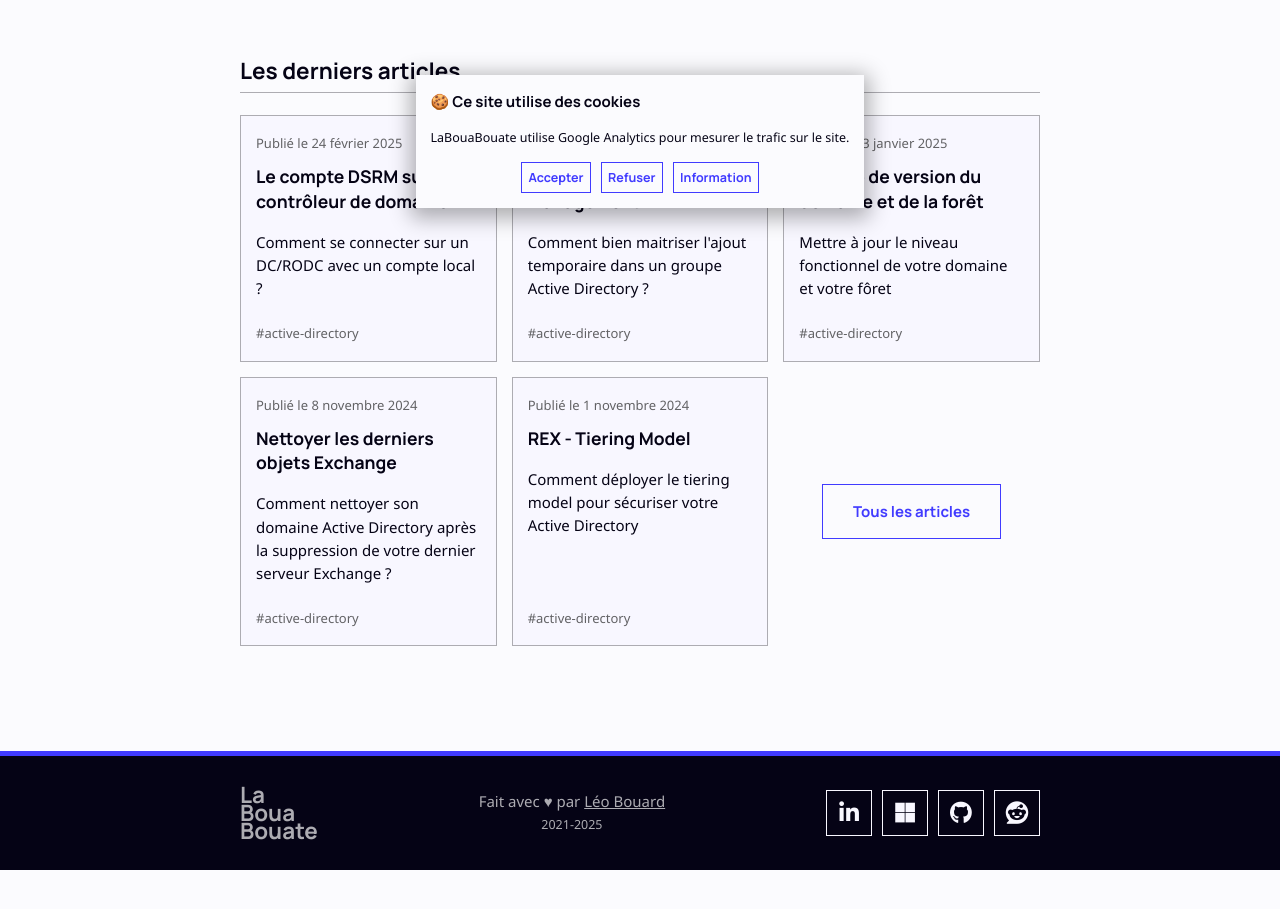
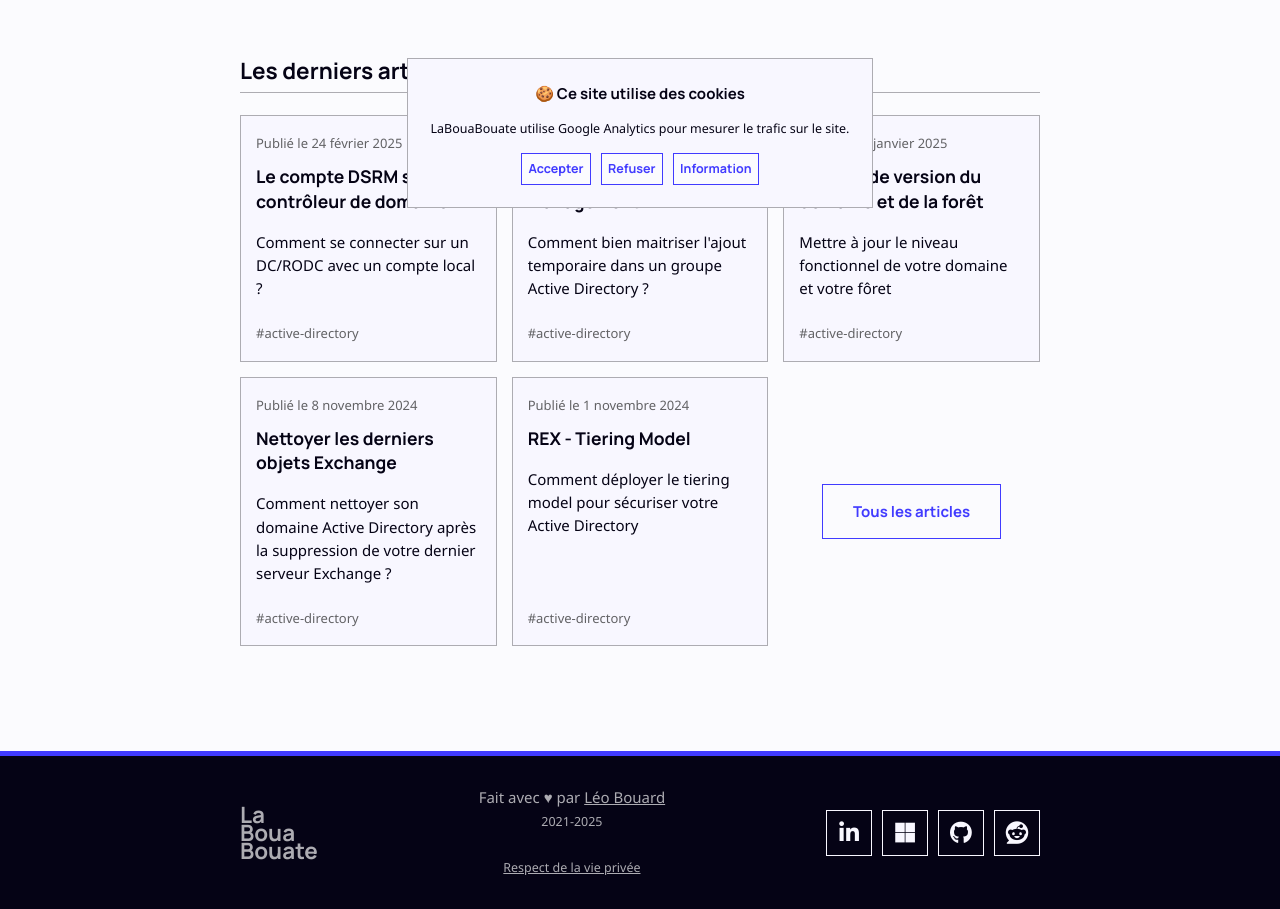
Before and after one commit to leobouard/leobouard.github.io, a Jekyll site: the page built from _pages/index.html, in a window 1280 px wide. Shown: the part 677-1586 px from the top of the page. Built offline with Jekyll 4.4.1, drawn with Linux system fonts in a browser that asks for light colours; nearby versions of some CDN libraries; some web fonts are replaced; before the commit the page ends 1547 px from its top, so only the background shows below that.

Commit message:
Mise à jour des cookies

```diff
--- a/_includes/cookie-consent.html
+++ b/_includes/cookie-consent.html
@@ -54,5 +54,4 @@
     document.getElementById('cookie-notice').style.display = 'none';
     location.reload();
   });
-
 </script>
--- a/_includes/footer.html
+++ b/_includes/footer.html
@@ -11,6 +11,8 @@
       <span>Fait avec ♥ par <a href="/cv">Léo Bouard</a></span>
       {% assign current_year = 'now' | date: '%Y' %}
       <small>2021-{{current_year}}</small>
+      <br>
+      <small><a href="/privacy">Respect de la vie privée</a></small>
     </div>
 
     <div class="footer-links">
--- a/_sass/cookies.scss
+++ b/_sass/cookies.scss
@@ -10,9 +10,10 @@ div.cookies-container {
 }
 
 div.cookies {
-    background: var(--background);
-    padding: 1em;
-    box-shadow: 0px 5px 20px 5px #00000050;
+    background: var(--lightaccent);
+    padding: 1.5em;
+    border: 1px solid var(--mediumaccent);
+    text-align: center;
 }
 
 div.cookies span {
```
